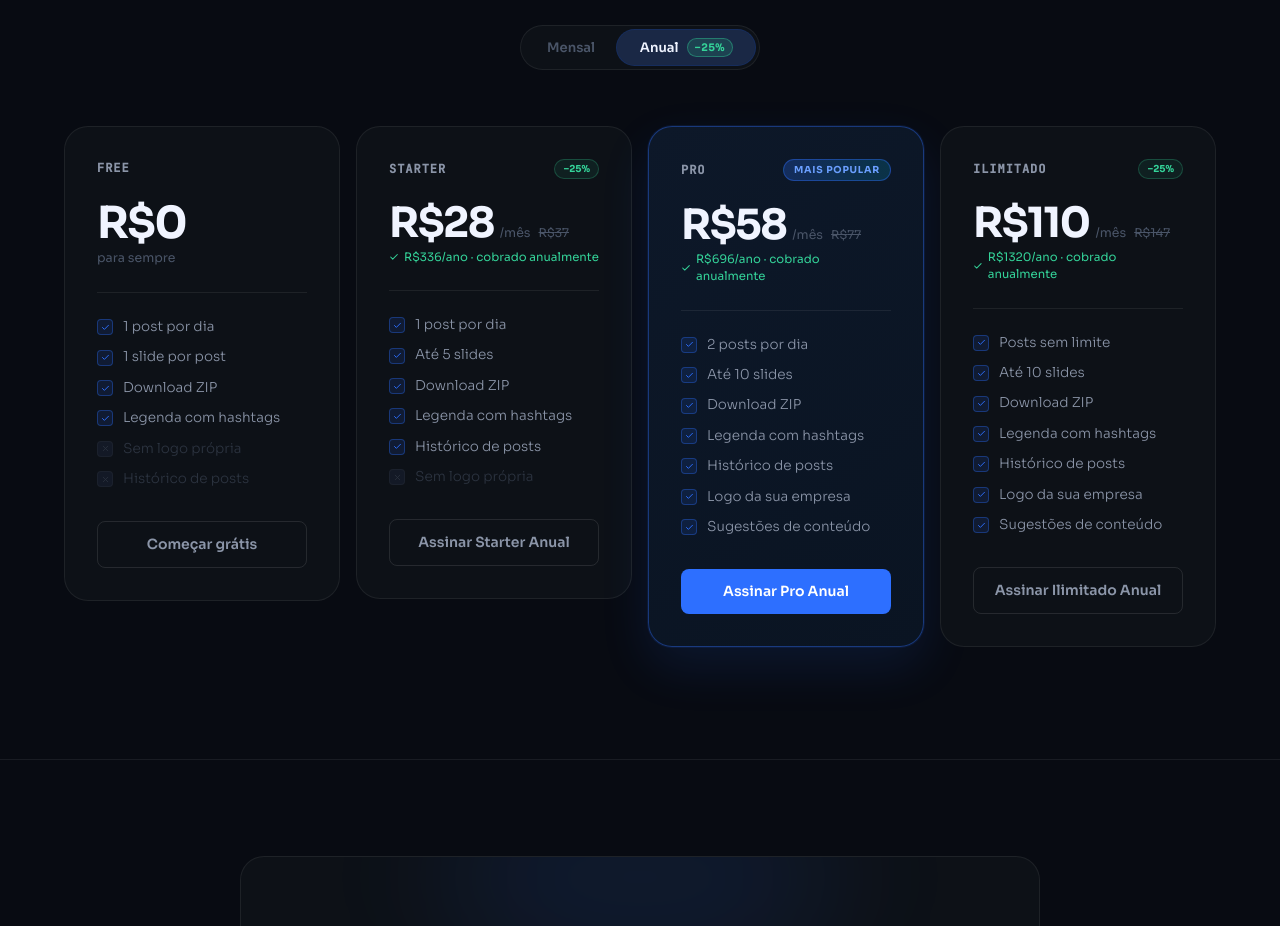
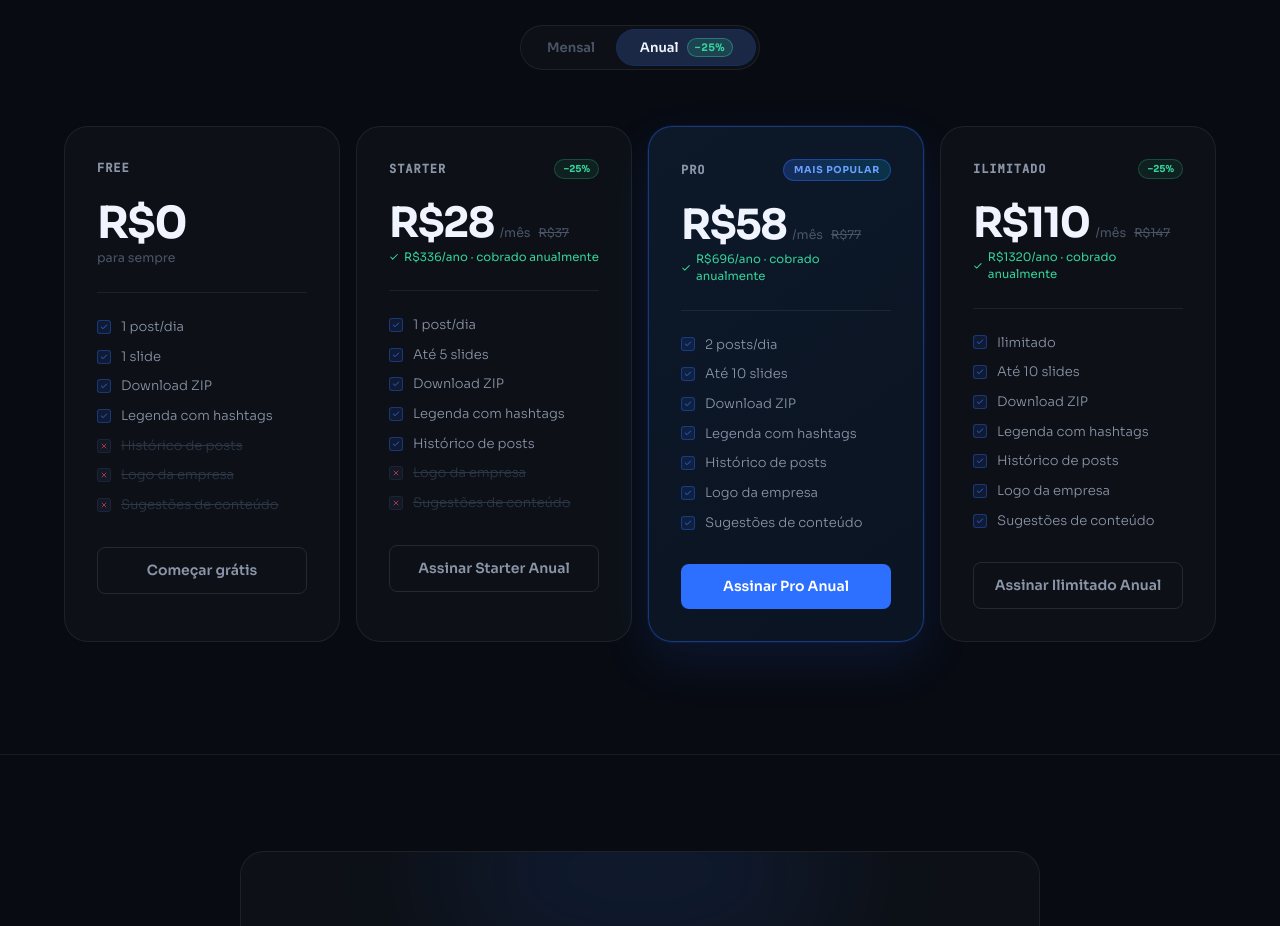
Before and after one commit to elevanceseguros/sliqr, a Next.js app: page /landing in a window 1280 px wide. Shown: the part 2560-3486 px from the top of the page. Built offline with nearby package versions, Linux system fonts and the light colour scheme; no server answers.

Commit message:
fix: landing cards planos altura uniforme, todas features com check/x, flex stretch

```diff
--- a/app/landing/page.tsx
+++ b/app/landing/page.tsx
@@ -7,30 +7,18 @@ export default function LandingPage() {
 
   const desc = 0.25 // 25% de desconto no anual
 
+  // Todas as features para renderização uniforme
+  const TODAS = ['posts','slides','zip','legenda','historico','logo','sugestoes']
+  const LABELS: Record<string,string> = {
+    posts:'posts/dia', slides:'slides', zip:'Download ZIP',
+    legenda:'Legenda com hashtags', historico:'Histórico de posts',
+    logo:'Logo da empresa', sugestoes:'Sugestões de conteúdo',
+  }
   const planos = [
-    {
-      nome:'Free', preco:0, features:[
-        '1 post por dia','1 slide por post','Download ZIP','Legenda com hashtags',
-      ], off:['Sem logo própria','Histórico de posts'], featured:false
-    },
-    {
-      nome:'Starter', preco:37, features:[
-        '1 post por dia','Até 5 slides','Download ZIP','Legenda com hashtags',
-        'Histórico de posts',
-      ], off:['Sem logo própria'], featured:false
-    },
-    {
-      nome:'Pro', preco:77, features:[
-        '2 posts por dia','Até 10 slides','Download ZIP','Legenda com hashtags',
-        'Histórico de posts','Logo da sua empresa','Sugestões de conteúdo',
-      ], off:[], featured:true
-    },
-    {
-      nome:'Ilimitado', preco:147, features:[
-        'Posts sem limite','Até 10 slides','Download ZIP','Legenda com hashtags',
-        'Histórico de posts','Logo da sua empresa','Sugestões de conteúdo',
-      ], off:[], featured:false
-    },
+    { nome:'Free',      preco:0,   feat:{ posts:'1 post/dia',    slides:'1 slide',       zip:true, legenda:true, historico:false, logo:false, sugestoes:false }, featured:false },
+    { nome:'Starter',   preco:37,  feat:{ posts:'1 post/dia',    slides:'Até 5 slides',  zip:true, legenda:true, historico:true,  logo:false, sugestoes:false }, featured:false },
+    { nome:'Pro',       preco:77,  feat:{ posts:'2 posts/dia',   slides:'Até 10 slides', zip:true, legenda:true, historico:true,  logo:true,  sugestoes:true  }, featured:true  },
+    { nome:'Ilimitado', preco:147, feat:{ posts:'Ilimitado',     slides:'Até 10 slides', zip:true, legenda:true, historico:true,  logo:true,  sugestoes:true  }, featured:false },
   ]
 
   function precoMes(base: number) {
@@ -207,9 +195,9 @@ export default function LandingPage() {
           </div>
         </div>
 
-        <div className="planos-grid" style={{display:'grid',gridTemplateColumns:'repeat(auto-fit,minmax(220px,1fr))',gap:'16px',alignItems:'start'}}>
+        <div className="planos-grid" style={{display:'grid',gridTemplateColumns:'repeat(auto-fit,minmax(220px,1fr))',gap:'16px',alignItems:'stretch'}}>
           {planos.map(p => (
-            <div key={p.nome} style={{background: p.featured ? 'linear-gradient(145deg,#0D1829,#0A1422)' : '#0D1117',border: p.featured ? '1px solid rgba(45,111,255,0.4)' : '1px solid rgba(255,255,255,0.07)',borderRadius:'24px',padding:'2rem',boxShadow: p.featured ? '0 0 0 1px rgba(45,111,255,0.1),0 20px 50px rgba(45,111,255,0.12)' : 'none',position:'relative'}}>
+            <div key={p.nome} style={{background: p.featured ? 'linear-gradient(145deg,#0D1829,#0A1422)' : '#0D1117',border: p.featured ? '1px solid rgba(45,111,255,0.4)' : '1px solid rgba(255,255,255,0.07)',borderRadius:'24px',padding:'2rem',boxShadow: p.featured ? '0 0 0 1px rgba(45,111,255,0.1),0 20px 50px rgba(45,111,255,0.12)' : 'none',position:'relative',display:'flex',flexDirection:'column'}}>
 
               <div style={{display:'flex',alignItems:'center',justifyContent:'space-between',marginBottom:'1.5rem'}}>
                 <div style={{fontFamily:'JetBrains Mono,monospace',fontSize:'0.75rem',fontWeight:600,letterSpacing:'0.08em',textTransform:'uppercase',color:'#8B95A8'}}>{p.nome}</div>
@@ -243,22 +231,22 @@ export default function LandingPage() {
 
               <div style={{height:'1px',background:'rgba(255,255,255,0.07)',marginBottom:'1.5rem'}}/>
               <ul style={{listStyle:'none',display:'flex',flexDirection:'column',gap:'10px',marginBottom:'2rem'}}>
-                {p.features.map(f => (
-                  <li key={f} style={{display:'flex',alignItems:'center',gap:'10px',fontSize:'0.85rem',color:'#8B95A8',fontWeight:300}}>
-                    <span style={{width:'16px',height:'16px',borderRadius:'4px',background:'rgba(45,111,255,0.12)',border:'1px solid rgba(45,111,255,0.35)',display:'flex',alignItems:'center',justifyContent:'center',flexShrink:0}}>
-                      <svg width="9" height="9" viewBox="0 0 24 24" fill="none" stroke="#2D6FFF" strokeWidth="2.5" strokeLinecap="round" strokeLinejoin="round"><polyline points="20 6 9 17 4 12"/></svg>
-                    </span>
-                    {f}
-                  </li>
-                ))}
-                {p.off.map(f => (
-                  <li key={f} style={{display:'flex',alignItems:'center',gap:'10px',fontSize:'0.85rem',color:'#4A5568',fontWeight:300,opacity:0.5}}>
-                    <span style={{width:'16px',height:'16px',borderRadius:'4px',background:'#1A2235',border:'1px solid rgba(255,255,255,0.07)',display:'flex',alignItems:'center',justifyContent:'center',flexShrink:0}}>
-                      <svg width="9" height="9" viewBox="0 0 24 24" fill="none" stroke="#4A5568" strokeWidth="2" strokeLinecap="round"><line x1="18" y1="6" x2="6" y2="18"/><line x1="6" y1="6" x2="18" y2="18"/></svg>
-                    </span>
-                    {f}
-                  </li>
-                ))}
+                {TODAS.map(k => {
+                  const val   = (p as any).feat[k]
+                  const ativo = val !== false
+                  const label = typeof val === 'string' ? val : LABELS[k]
+                  return (
+                    <li key={k} style={{display:'flex',alignItems:'center',gap:'10px',fontSize:'0.82rem',color:ativo ? '#8B95A8' : '#2D3748',fontWeight:300,textDecoration:ativo ? 'none' : 'line-through'}}>
+                      <span style={{width:'14px',height:'14px',borderRadius:'3px',background:ativo ? 'rgba(45,111,255,0.12)' : '#111827',border:`1px solid ${ativo ? 'rgba(45,111,255,0.35)' : 'rgba(255,255,255,0.05)'}`,display:'flex',alignItems:'center',justifyContent:'center',flexShrink:0}}>
+                        {ativo
+                          ? <svg width="8" height="8" viewBox="0 0 24 24" fill="none" stroke="#2D6FFF" strokeWidth="2.5" strokeLinecap="round" strokeLinejoin="round"><polyline points="20 6 9 17 4 12"/></svg>
+                          : <svg width="8" height="8" viewBox="0 0 24 24" fill="none" stroke="#FC4444" strokeWidth="2" strokeLinecap="round"><line x1="18" y1="6" x2="6" y2="18"/><line x1="6" y1="6" x2="18" y2="18"/></svg>
+                        }
+                      </span>
+                      {label}
+                    </li>
+                  )
+                })}
               </ul>
               <Link
                 href={p.preco === 0 ? '/cadastro' : `/cadastro?plano=${p.nome.toLowerCase()}&periodo=${anual ? 'anual' : 'mensal'}`}
```
